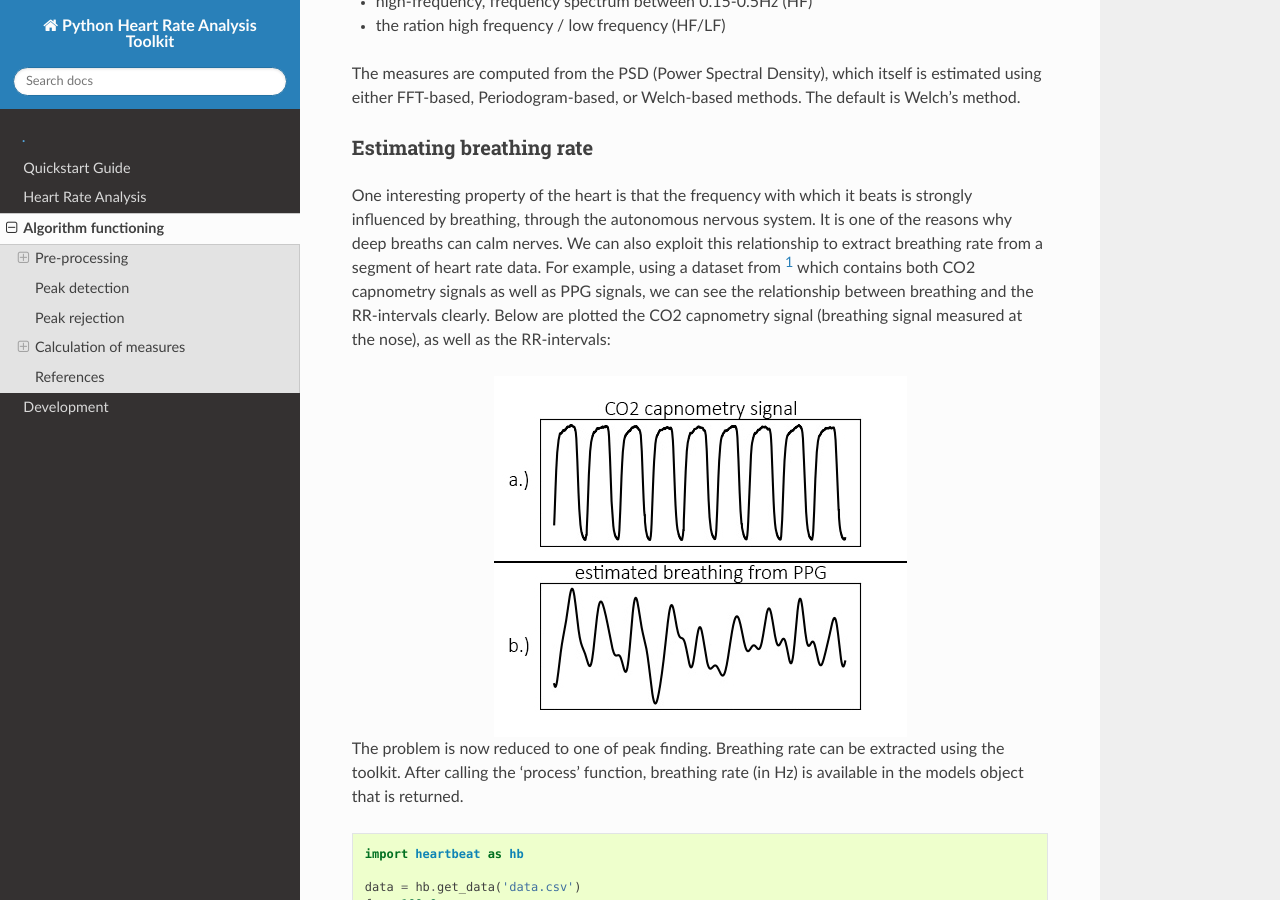
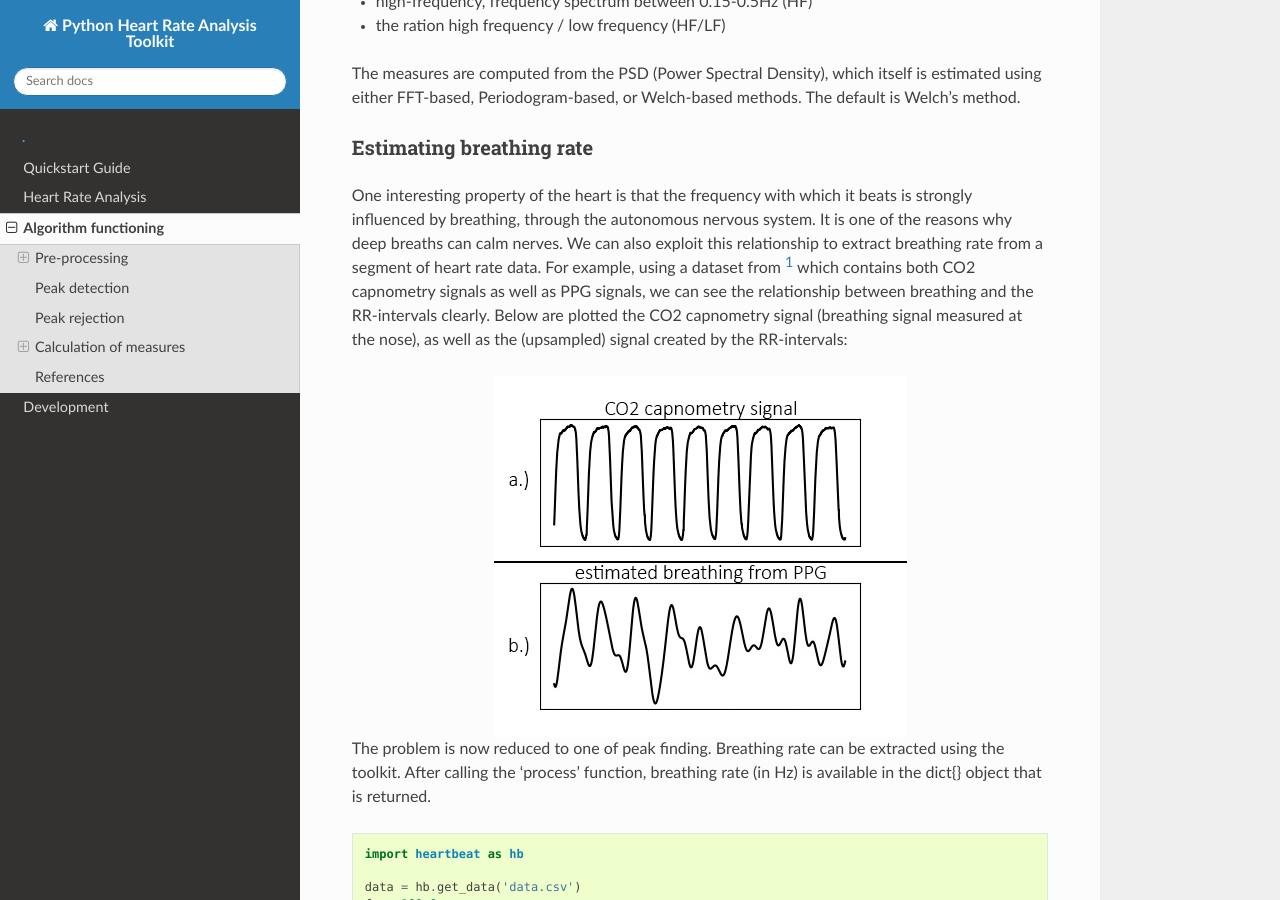
Before and after one commit to paulvangentcom/heartrate_analysis_python, a Sphinx documentation site: the page built from docs/source/algorithmfunctioning.rst, in a window 1280 px wide and 900 px high, scrolled down 7365 px. Built offline with Sphinx 7.4.7 and the Read the Docs theme 2.0.0, drawn with Linux system fonts in a browser that asks for light colours.

Commit message:
updated documentation

```diff
--- a/docs/source/algorithmfunctioning.rst
+++ b/docs/source/algorithmfunctioning.rst
@@ -124,12 +124,12 @@ The measures are computed from the PSD (Power Spectral Density), which itself is
 
 Estimating breathing rate
 ~~~~~~~~~~~~~~~~~~~~~~~~~
-One interesting property of the heart is that the frequency with which it beats is strongly influenced by breathing, through the autonomous nervous system. It is one of the reasons why deep breaths can calm nerves. We can also exploit this relationship to extract breathing rate from a segment of heart rate data. For example, using a dataset from [1]_ which contains both CO2 capnometry signals as well as PPG signals, we can see the relationship between breathing and the RR-intervals clearly. Below are plotted the CO2 capnometry signal (breathing signal measured at the nose), as well as the RR-intervals:
+One interesting property of the heart is that the frequency with which it beats is strongly influenced by breathing, through the autonomous nervous system. It is one of the reasons why deep breaths can calm nerves. We can also exploit this relationship to extract breathing rate from a segment of heart rate data. For example, using a dataset from [1]_ which contains both CO2 capnometry signals as well as PPG signals, we can see the relationship between breathing and the RR-intervals clearly. Below are plotted the CO2 capnometry signal (breathing signal measured at the nose), as well as the (upsampled) signal created by the RR-intervals:
 
 .. image:: images/CO2_RRbreath.jpg
    :align: center
 
-The problem is now reduced to one of peak finding. Breathing rate can be extracted using the toolkit. After calling the 'process' function, breathing rate (in Hz) is available in the models object that is returned.
+The problem is now reduced to one of peak finding. Breathing rate can be extracted using the toolkit. After calling the 'process' function, breathing rate (in Hz) is available in the dict{} object that is returned.
 
 .. code-block:: python
 
```
